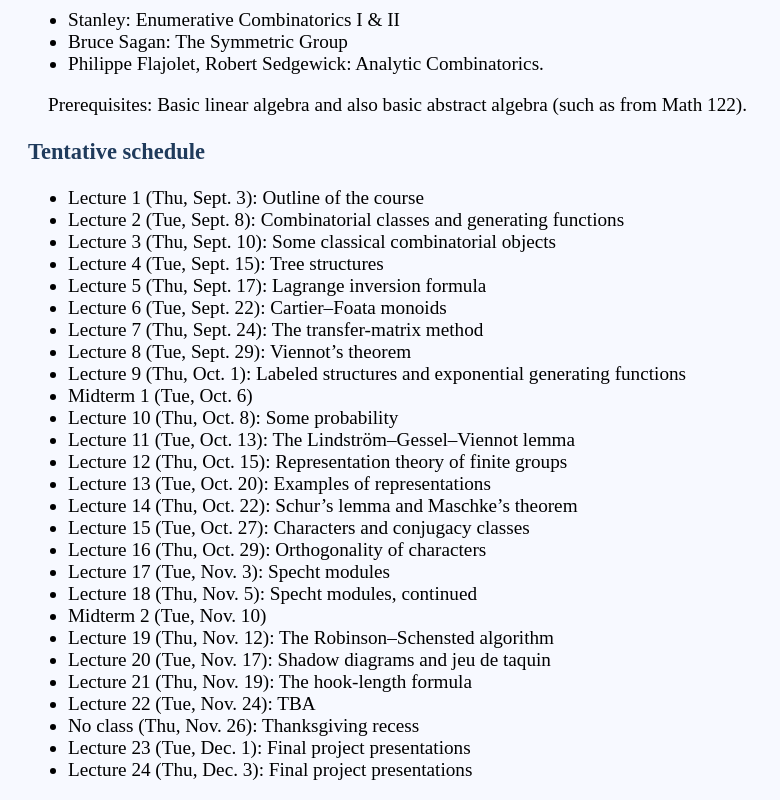
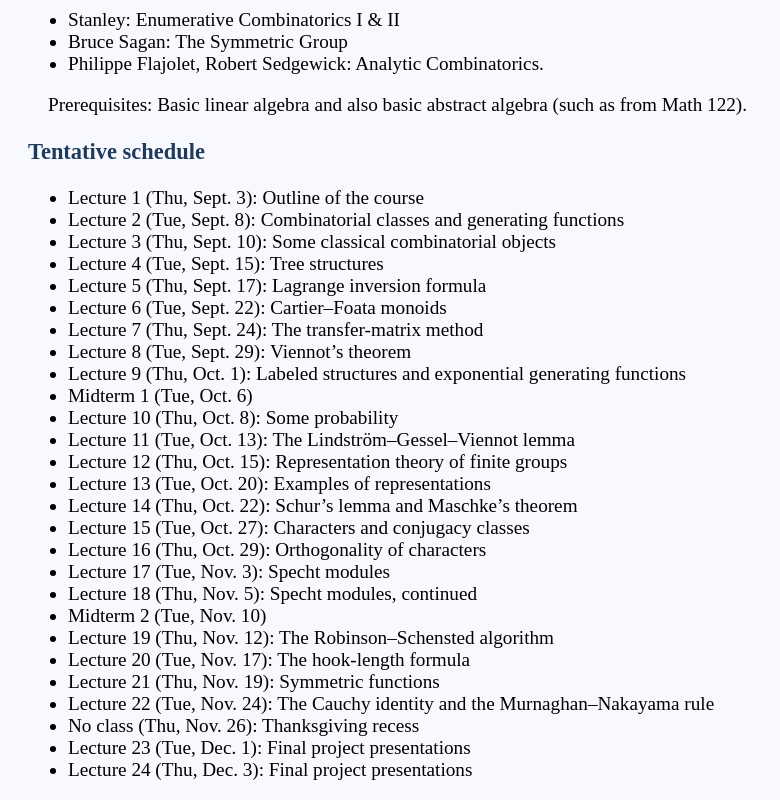
Before and after one commit to HoucineBenDali/Web-page, a plain HTML site: page www/Math155_2.html in a window 1280 px wide. Shown: the part 725-1525 px from the top of the page, without its empty margins (0-780 px from the left). Drawn offline with Linux system fonts and the light colour scheme.

Commit message:
Math 155: update schedule for Lectures 20-22
Co-Authored-By: Claude Opus 5.5 <noreply@anthropic.com>

```diff
--- a/www/Math155_2.html
+++ b/www/Math155_2.html
@@ -105,9 +105,9 @@
             <li>Midterm 2 (Tue, Nov. 10)</li>
 
             <li>Lecture 19 (Thu, Nov. 12): The Robinson–Schensted algorithm</li>
-            <li>Lecture 20 (Tue, Nov. 17): Shadow diagrams and jeu de taquin</li>
-            <li>Lecture 21 (Thu, Nov. 19): The hook-length formula</li>
-            <li>Lecture 22 (Tue, Nov. 24): TBA</li>
+            <li>Lecture 20 (Tue, Nov. 17): The hook-length formula</li>
+            <li>Lecture 21 (Thu, Nov. 19): Symmetric functions</li>
+            <li>Lecture 22 (Tue, Nov. 24): The Cauchy identity and the Murnaghan–Nakayama rule</li>
 
             <li>No class (Thu, Nov. 26): Thanksgiving recess</li>
 
```
